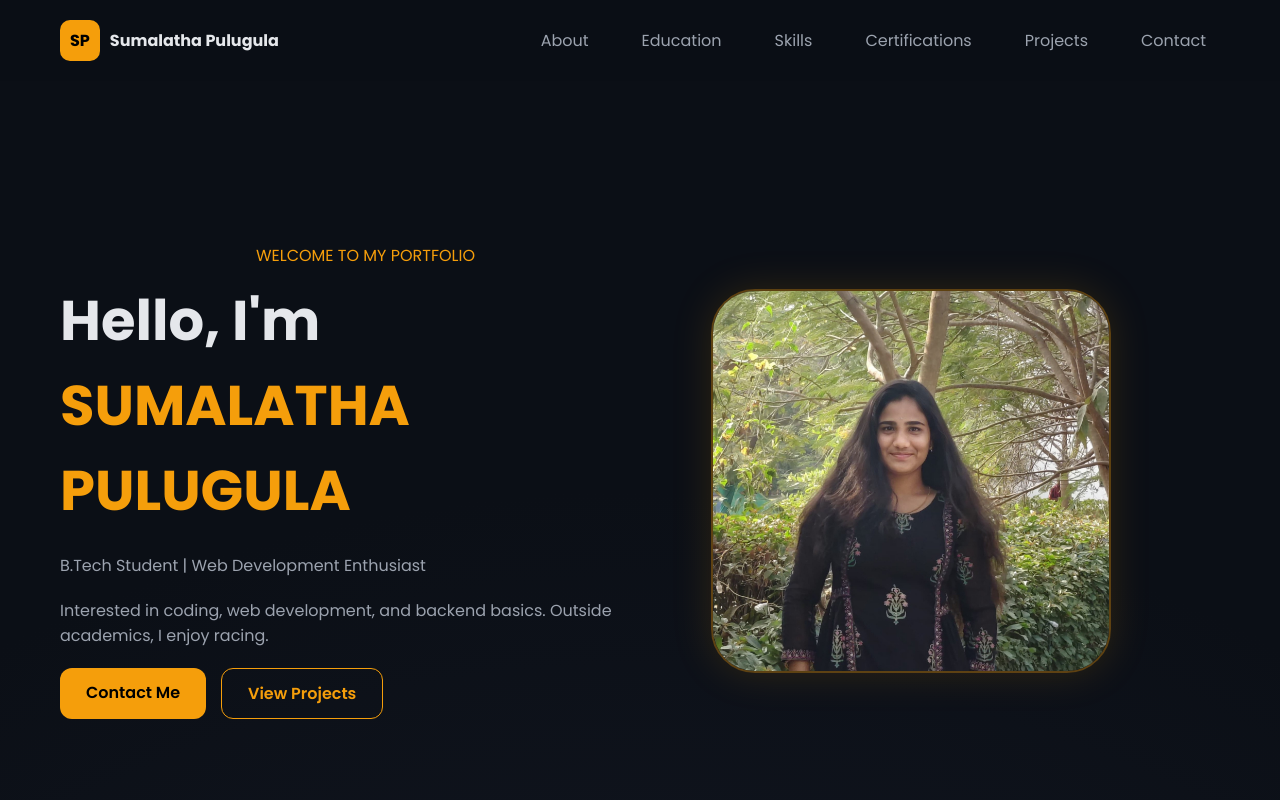
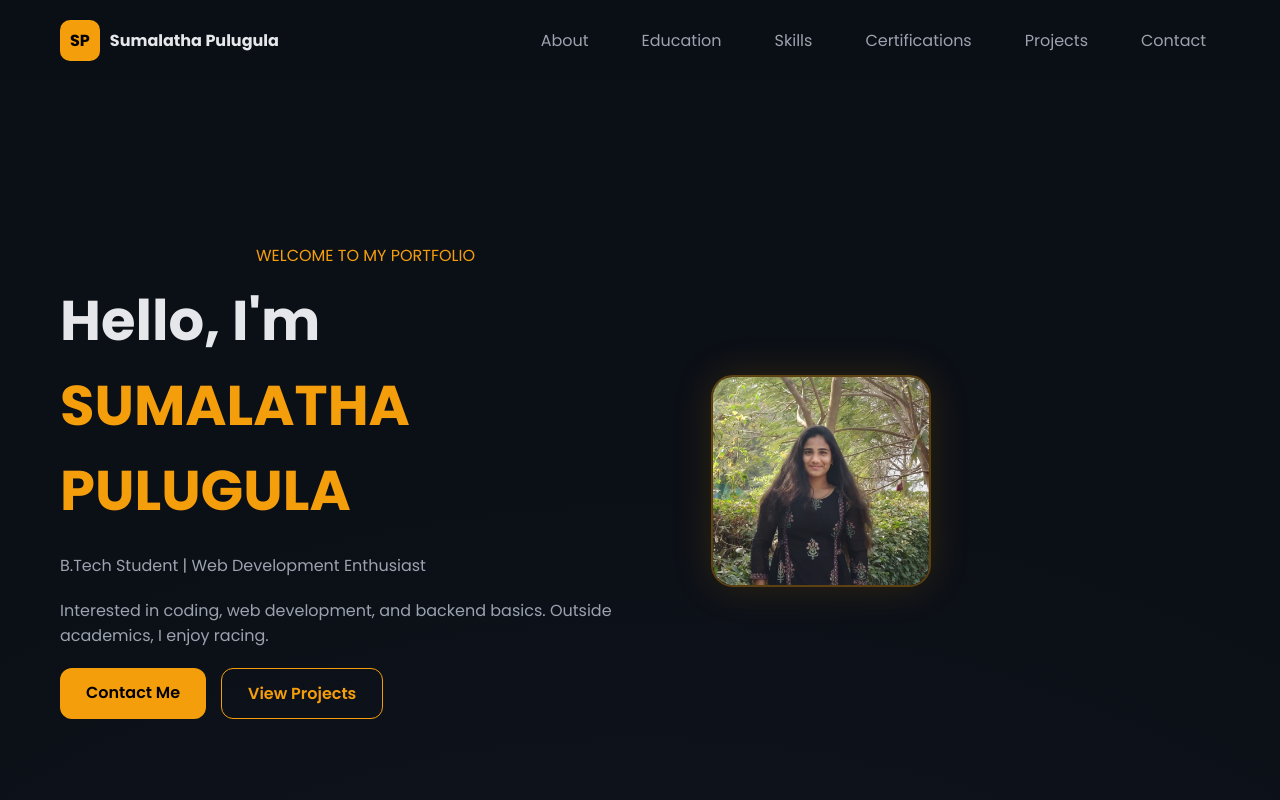
Before and after one commit to sumalathareddy11/portfolio, a plain HTML site: page index.html in a window 1280 px wide. Shown: the top 800 px of the page. Drawn offline with Linux system fonts and the light colour scheme.

Commit message:
Refactor index.html structure and styles

```diff
--- a/index.html
+++ b/index.html
@@ -283,7 +283,7 @@ footer{text-align:center;padding:30px;color:var(--muted);}
       <a class="btn outline" href="#projects">View Projects</a>
     </div>
   </div>
-  <img src="mine.jpeg" alt="Sumalatha Pulugula"   style ="width:200%; max-width:400px; border-radius:44px;" >
+<img src="mine.jpeg" alt="Sumalatha Pulugula" style="width:220px !important; border-radius:22px;">
 </div>
 
 <section class="section-box" id="about">
```
